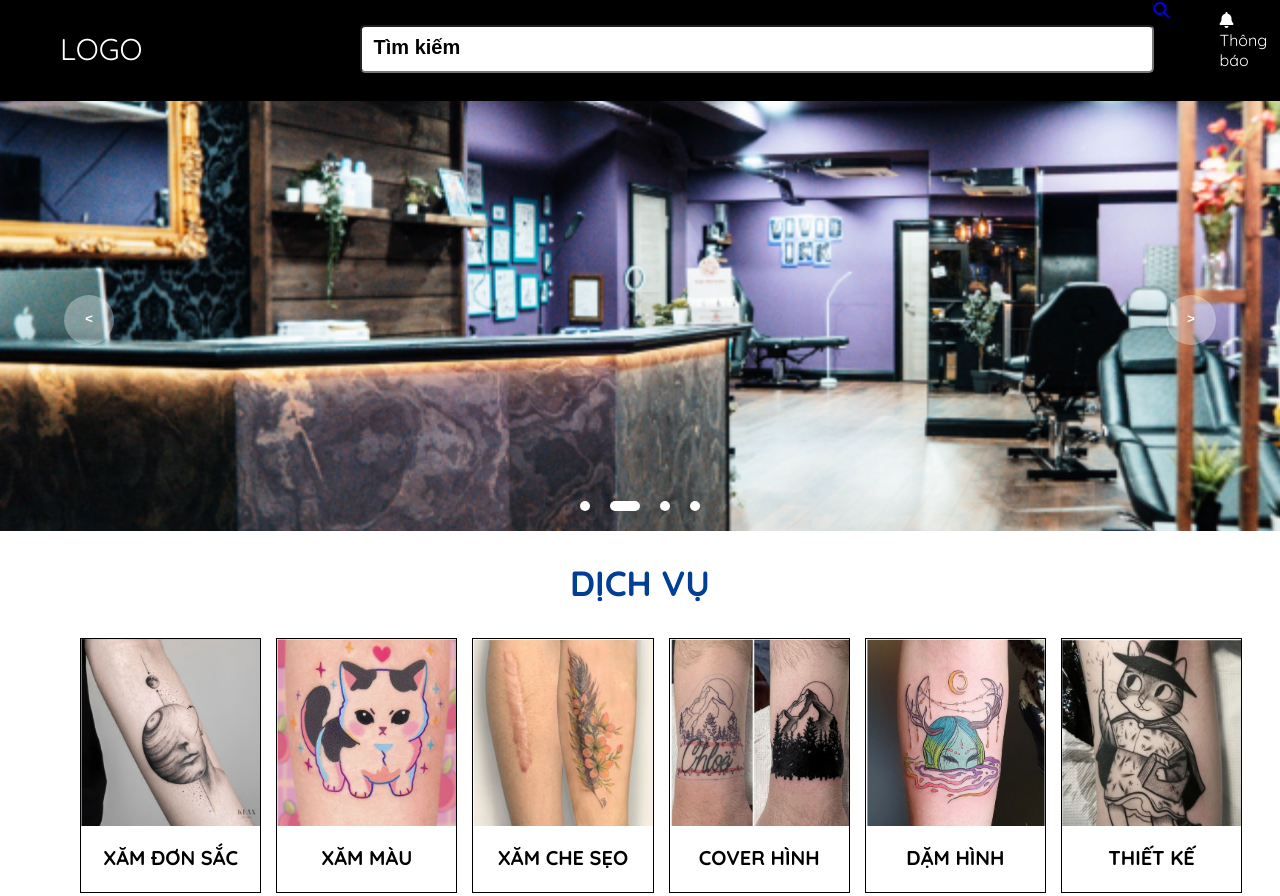
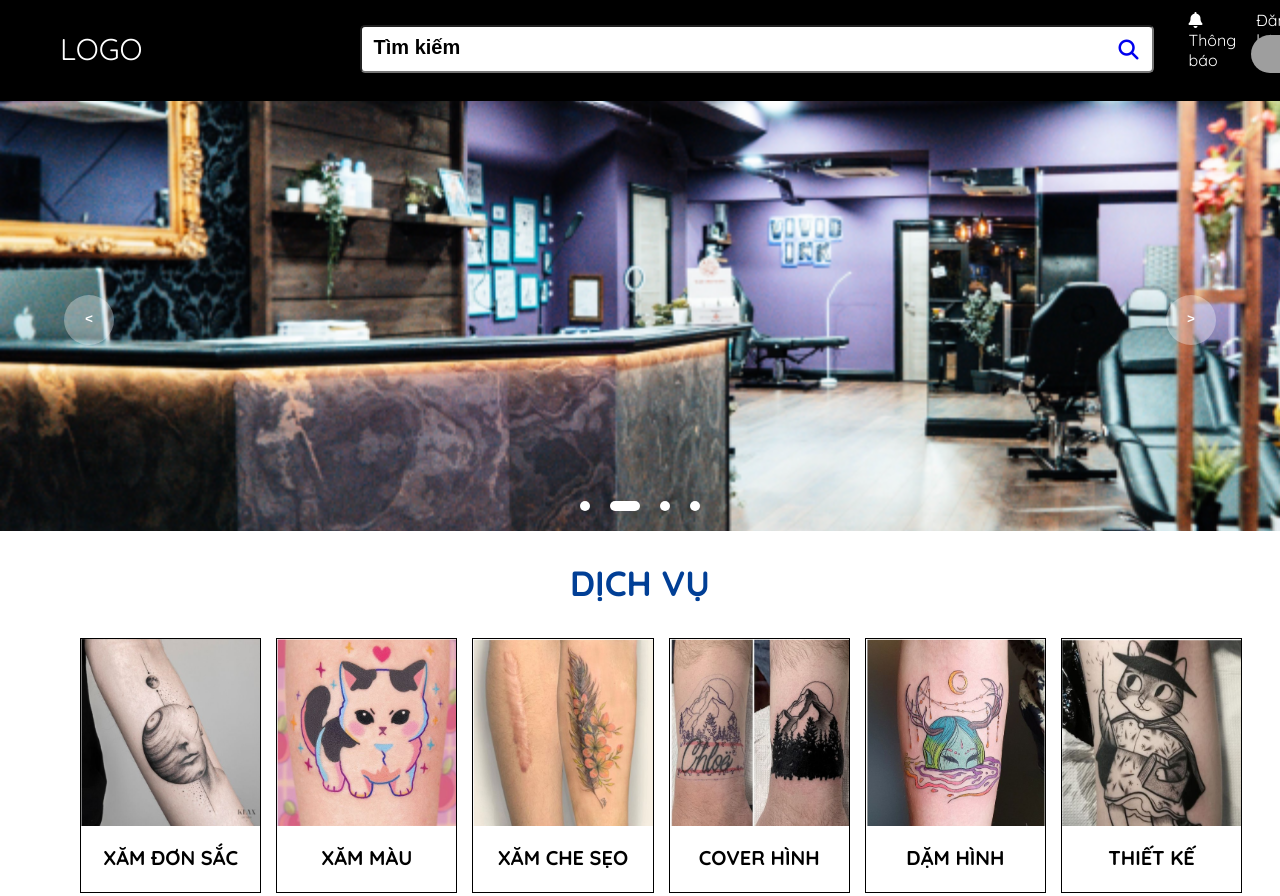
Before and after one commit to nghthtam/SWP-Art-Tattoo-Lover-Platform, a plain HTML site: page Home-Tattoo Lover/index.html in a window 1280 px wide. Shown: the top 896 px of the page. Drawn offline with Linux system fonts and the light colour scheme; grey boxes are pictures that could not be loaded.

Commit message:
Update style.css

```diff
--- a/Home-Tattoo Lover/style.css
+++ b/Home-Tattoo Lover/style.css
@@ -56,6 +56,12 @@ body {
     color: black;
     font-size: 20px;
     font-weight: bold;
+}
+
+.header .search-icon {
+    margin-top: 37px;
+    margin-left: -35px;
+    font-size: 20px;
 }
 
 .header .btn-notification {
```
